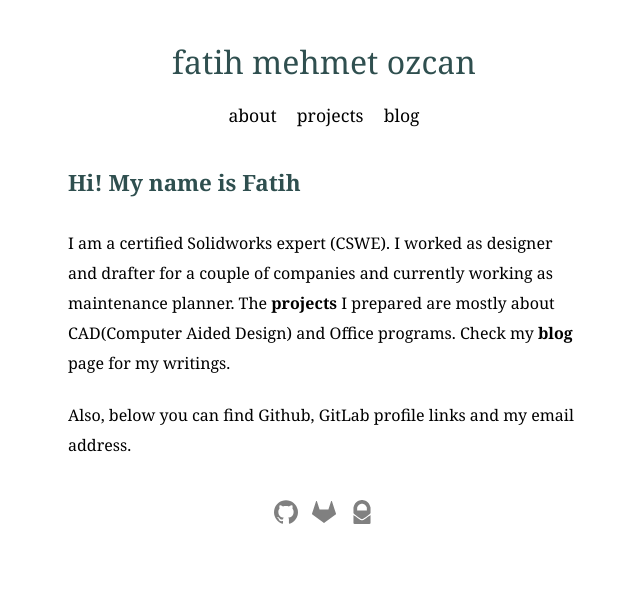
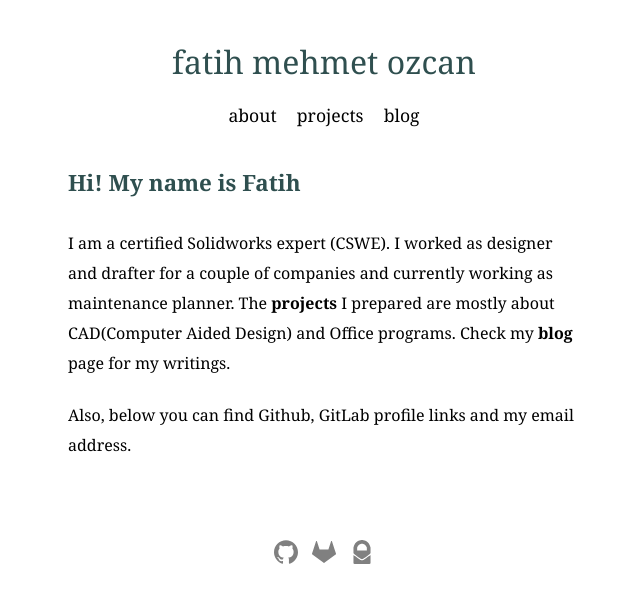
Before and after one commit to fatihmeh/fatihmeh.github.io, a Jekyll site: the page built from index.html, in a window 1280 px wide. Shown: the top 603 px of the page, without its empty margins (316-956 px from the left). Built offline with Jekyll 4.4.1, drawn with Linux system fonts in a browser that asks for light colours.

Commit message:
Update main.css

```diff
--- a/css/main.css
+++ b/css/main.css
@@ -23,18 +23,17 @@
   font-family: Georgia, serif;
 }
 #whole {
-  width:40%; margin:auto; margin-top: 30px;
+  width:40%; margin:auto; margin-top:0px; margin-bottom:0px;
   }
 #container {
   text-align:left;
-  margin-bottom:40px;
 }
 
 
 /* top */
 
 #header-div, #footer {
-  text-align:center; margin-bottom: 40px; margin-top:40px;
+  text-align:center; padding-bottom: 40px; padding-top:40px;
 }
 #header-text {
   margin-bottom:20px;
```
